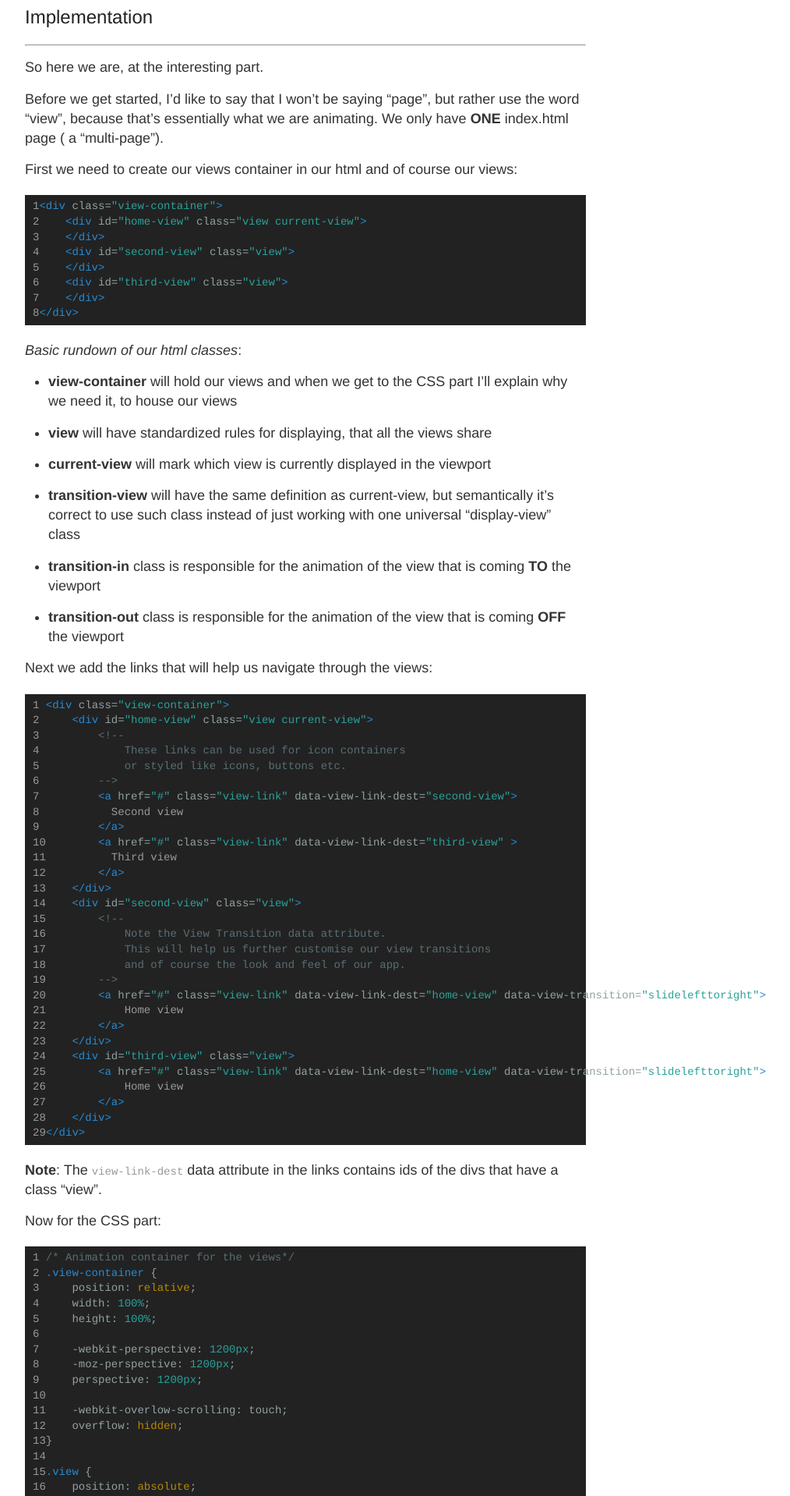
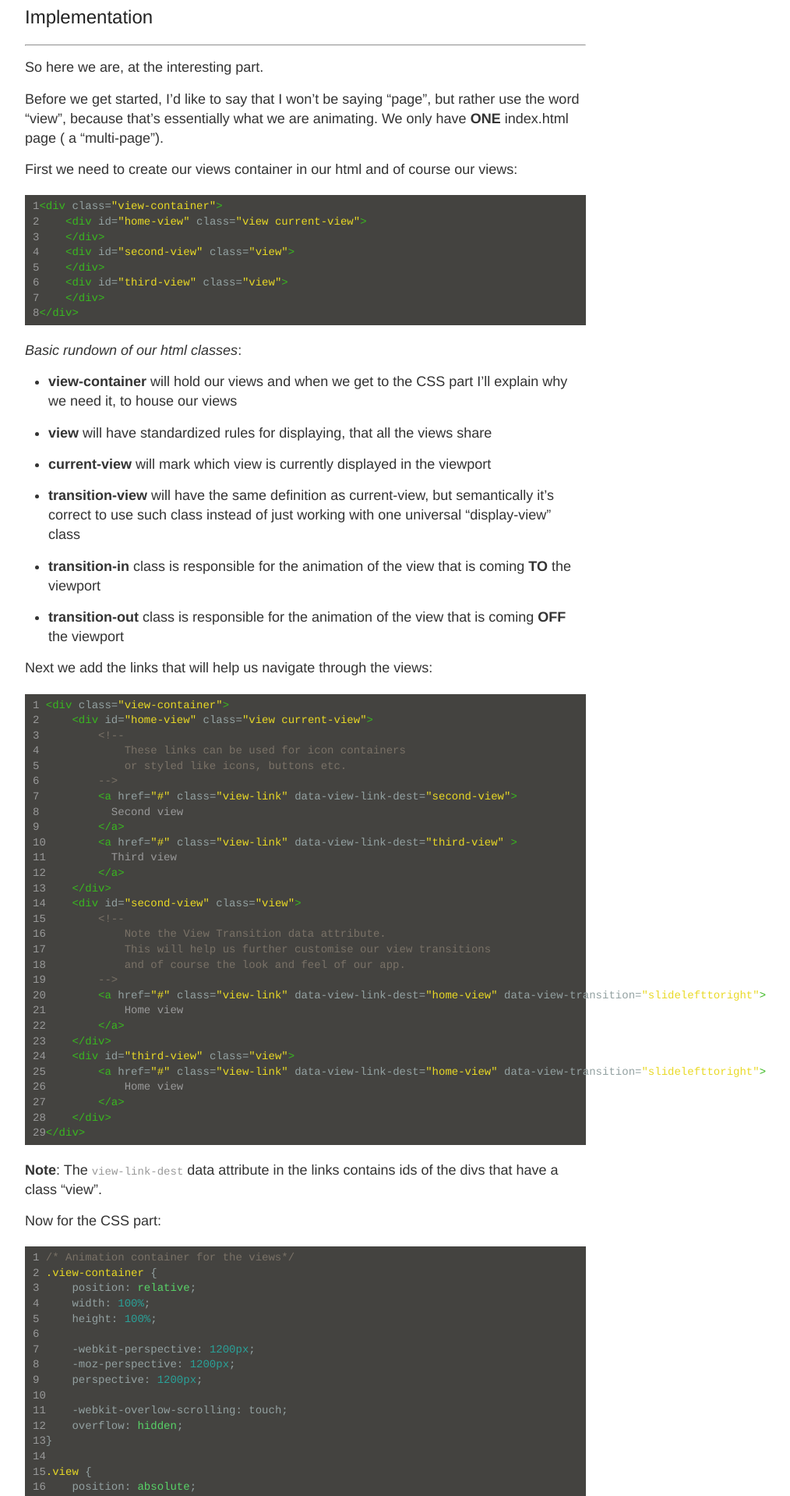
Before and after one commit to dobakay/putzmitt3l.github.io, a Jekyll site: the page built from _posts/2014-9-29-Creating-JQM-like-transitions.md, in a window 1280 px wide. Shown: the part 908-2826 px from the top of the page at 78% size, without its empty margins (248-1262 px from the left). Built offline with Jekyll 4.4.1, drawn with Linux system fonts in a browser that asks for light colours.

Commit message:
Changing code hilighting Adding custom color variables to styles.scss. Changing the hilight values with some of the custom color varialbes.

```diff
--- a/_layouts/default.html
+++ b/_layouts/default.html
@@ -53,5 +53,6 @@
     </div>
 
     {% include analytics.html %}
+    {% include disqus.html %}
   </body>
 </html>
--- a/_scss/_highlights.scss
+++ b/_scss/_highlights.scss
@@ -4,7 +4,7 @@
 /***********************/
 
 .highlight {
-  background-color: $darkerGray;
+  background-color: $background;
   padding: 5px 10px;
   margin: 20px 0;
 }
@@ -23,139 +23,207 @@ code {
 
 // Solarized Light Pygments
 // Thanks https://gist.github.com/edwardhotchkiss/2005058
+//
 /* Comment */
-.highlight .c, .highlight .c1 { color: #586E75 }
+.highlight .c, .highlight .c1 { color: $comment }
+
 /* Error */
-.highlight .err { color: #93A1A1 }
+.highlight .err { color: $error }
+
 /* Generic */
-.highlight .g { color: #93A1A1 }
+.highlight .g { color: $text }
+
 /* Keyword */
-.highlight .k { color: #859900 }
+.highlight .k { color: $basickey }
+
 /* Literal */
 .highlight .l { color: #93A1A1 }
+
 /* Name */
 .highlight .n { color: #93A1A1 }
+
 /* Operator */
 .highlight .o { color: #859900 }
+
 /* Other */
-.highlight .x { color: #CB4B16 }
+.highlight .x { color: $oper }
+
 /* Punctuation */
 .highlight .p { color: #93A1A1 }
+
 /* Comment.Multiline */
-.highlight .cm { color: #586E75 }
+.highlight .cm { color: $comment }
+
 /* Comment.Preproc */
-.highlight .cp { color: #859900 }
+.highlight .cp { color: $comment }
+
 /* Comment.Single */
-.highlight .c1 { color: #586E75 }
+.highlight .c1 { color: $comment }
+
 /* Comment.Special */
-.highlight .cs { color: #859900 }
+.highlight .cs { color: $param }
+
 /* Generic.Deleted */
 .highlight .gd { color: #2AA198 }
+
 /* Generic.Emph */
 .highlight .ge { color: #93A1A1; font-style: italic }
+
 /* Generic.Error */
-.highlight .gr { color: #DC322F }
+.highlight .gr { color: $error }
+
 /* Generic.Heading */
-.highlight .gh { color: #CB4B16 }
+.highlight .gh { color: $text }
+
 /* Generic.Inserted */
-.highlight .gi { color: #859900 }
+.highlight .gi { color: $text }
+
 /* Generic.Output */
-.highlight .go { color: #93A1A1 }
+.highlight .go { color: $text }
+
 /* Generic.Prompt */
-.highlight .gp { color: #93A1A1 }
+.highlight .gp { color: $text }
+
 /* Generic.Strong */
-.highlight .gs { color: #93A1A1; font-weight: bold }
+.highlight .gs { color: $text; font-weight: bold }
+
 /* Generic.Subheading */
-.highlight .gu { color: #CB4B16 }
+.highlight .gu { color: $text }
+
 /* Generic.Traceback */
 .highlight .gt { color: #93A1A1 }
+
 /* Keyword.Constant */
-.highlight .kc { color: #CB4B16 }
+.highlight .kc { color: $basickey }
+
 /* Keyword.Declaration */
 .highlight .kd { color: #268BD2 }
+
 /* Keyword.Namespace */
 .highlight .kn { color: #859900 }
+
 /* Keyword.Pseudo */
 .highlight .kp { color: #859900 }
+
 /* Keyword.Reserved */
 .highlight .kr { color: #268BD2 }
+
 /* Keyword.Type */
 .highlight .kt { color: #DC322F }
+
 /* Literal.Date */
 .highlight .ld { color: #93A1A1 }
+
 /* Literal.Number */
 .highlight .m { color: #2AA198 }
+
 /* Literal.String */
-.highlight .s { color: #2AA198 }
+.highlight .s { color: $str }
+
 /* Name.Attribute */
 .highlight .na { color: #93A1A1 }
+
 /* Name.Builtin */
-.highlight .nb { color: #B58900 }
+.highlight .nb { color: $dom }
+
 /* Name.Class */
-.highlight .nc { color: #268BD2 }
+.highlight .nc { color: $str }
+
 /* Name.Constant */
 .highlight .no { color: #CB4B16 }
+
 /* Name.Decorator */
 .highlight .nd { color: #268BD2 }
+
 /* Name.Entity */
 .highlight .ni { color: #CB4B16 }
+
 /* Name.Exception */
 .highlight .ne { color: #CB4B16 }
+
 /* Name.Function */
 .highlight .nf { color: #268BD2 }
+
 /* Name.Label */
 .highlight .nl { color: #93A1A1 }
+
 /* Name.Namespace */
 .highlight .nn { color: #93A1A1 }
+
 /* Name.Other */
-.highlight .nx { color: #555 }
+.highlight .nx { color: $text }
+
 /* Name.Property */
 .highlight .py { color: #93A1A1 }
+
 /* Name.Tag */
-.highlight .nt { color: #268BD2 }
+.highlight .nt { color: $basickey }
+
 /* Name.Variable */
 .highlight .nv { color: #268BD2 }
+
 /* Operator.Word */
 .highlight .ow { color: #859900 }
+
 /* Text.Whitespace */
 .highlight .w { color: #93A1A1 }
+
 /* Literal.Number.Float */
 .highlight .mf { color: #2AA198 }
+
 /* Literal.Number.Hex */
 .highlight .mh { color: #2AA198 }
+
 /* Literal.Number.Integer */
 .highlight .mi { color: #2AA198 }
+
 /* Literal.Number.Oct */
 .highlight .mo { color: #2AA198 }
+
 /* Literal.String.Backtick */
 .highlight .sb { color: #586E75 }
+
 /* Literal.String.Char */
 .highlight .sc { color: #2AA198 }
+
 /* Literal.String.Doc */
 .highlight .sd { color: #93A1A1 }
+
 /* Literal.String.Double */
 .highlight .s2 { color: #2AA198 }
+
 /* Literal.String.Escape */
 .highlight .se { color: #CB4B16 }
+
 /* Literal.String.Heredoc */
 .highlight .sh { color: #93A1A1 }
+
 /* Literal.String.Interpol */
 .highlight .si { color: #2AA198 }
+
 /* Literal.String.Other */
 .highlight .sx { color: #2AA198 }
+
 /* Literal.String.Regex */
 .highlight .sr { color: #DC322F }
+
 /* Literal.String.Single */
 .highlight .s1 { color: #2AA198 }
+
 /* Literal.String.Symbol */
 .highlight .ss { color: #2AA198 }
+
 /* Name.Builtin.Pseudo */
 .highlight .bp { color: #268BD2 }
+
 /* Name.Variable.Class */
 .highlight .vc { color: #268BD2 }
+
 /* Name.Variable.Global */
 .highlight .vg { color: #268BD2 }
+
 /* Name.Variable.Instance */
 .highlight .vi { color: #268BD2 }
+
 /* Literal.Number.Integer.Long */
 .highlight .il { color: #2AA198 }
--- a/_scss/_reset.scss
+++ b/_scss/_reset.scss
@@ -51,23 +51,3 @@ table {
 *, *:before, *:after {
   -moz-box-sizing: border-box; -webkit-box-sizing: border-box; box-sizing: border-box;
 }
-
-.entry {
-	position: relative;
-}
-
-.entry-foreground {
-	position: absolute;
-	width: 100%;
-	height: 100%;
-	background-color: #eaeaea;
-	opacity: 0.5
-}
-
-	.entry-foreground {
-		a {
-			width: 100%;
-			height: 100%;
-			display: block
-		}
-	}
--- a/_scss/_variables.scss
+++ b/_scss/_variables.scss
@@ -25,3 +25,34 @@ $georgia: Georgia, serif;
     @content;
   }
 }
+
+
+// Custom Doba syntaxis hilighting color variables
+
+// basic
+$background: #444340;
+$text: #EDE0CE;
+
+
+// key words //
+
+// class, func, if/else
+$basickey: #39B81F; //green
+
+// comments
+$comment: #7A7267;
+
+// error
+$error: #D63131; //red
+
+// func names/ strings
+$str: #E9D925; //yellow
+
+// @var, @param
+$param: #BDAE9A; //mocha
+
+// operators (=,===,-> etc.)
+$oper: #39B81F;
+
+// dom nodes
+$dom: #58D367;
--- a/style.scss
+++ b/style.scss
@@ -267,6 +267,25 @@ nav {
   }
 }
 
+.entry {
+  position: relative;
+
+  .entry-foreground {
+    position: absolute;
+    width: 100%;
+    height: 100%;
+    background-color: #eaeaea;
+    opacity: 0.5;
+
+      a {
+        width: 100%;
+        height: 100%;
+        display: block;
+      }
+  }
+
+}
+
 .wrapper-footer {
   margin-top: 50px;
   border-top: 1px solid #ddd;
```
Also changed, not shown: 8 other files.
